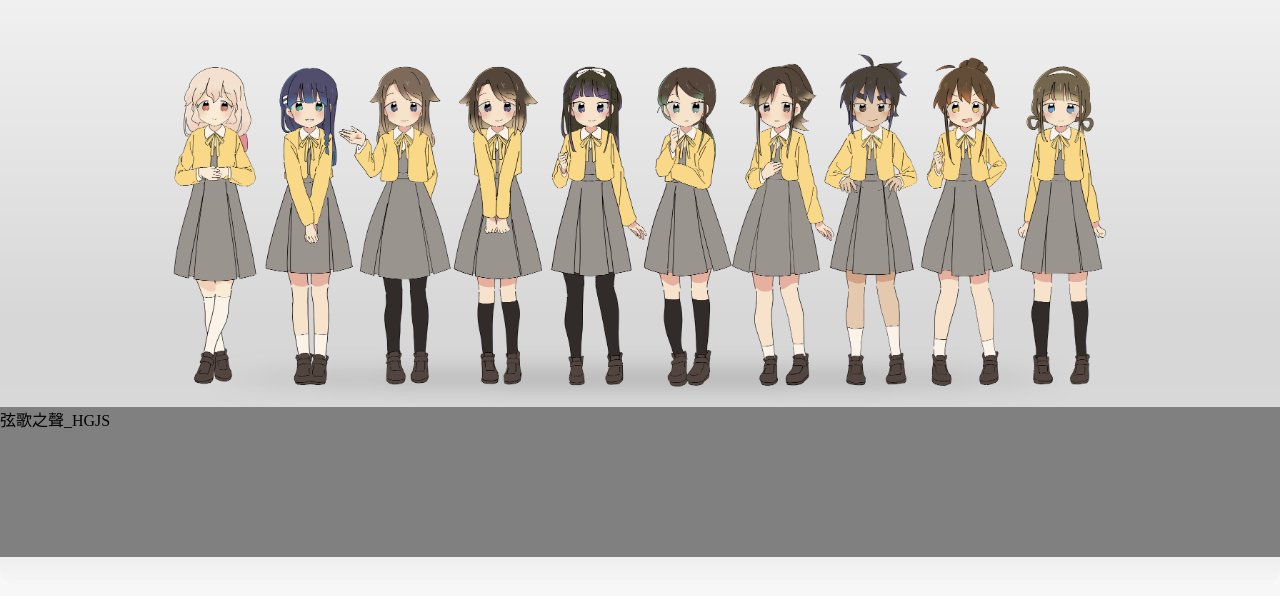
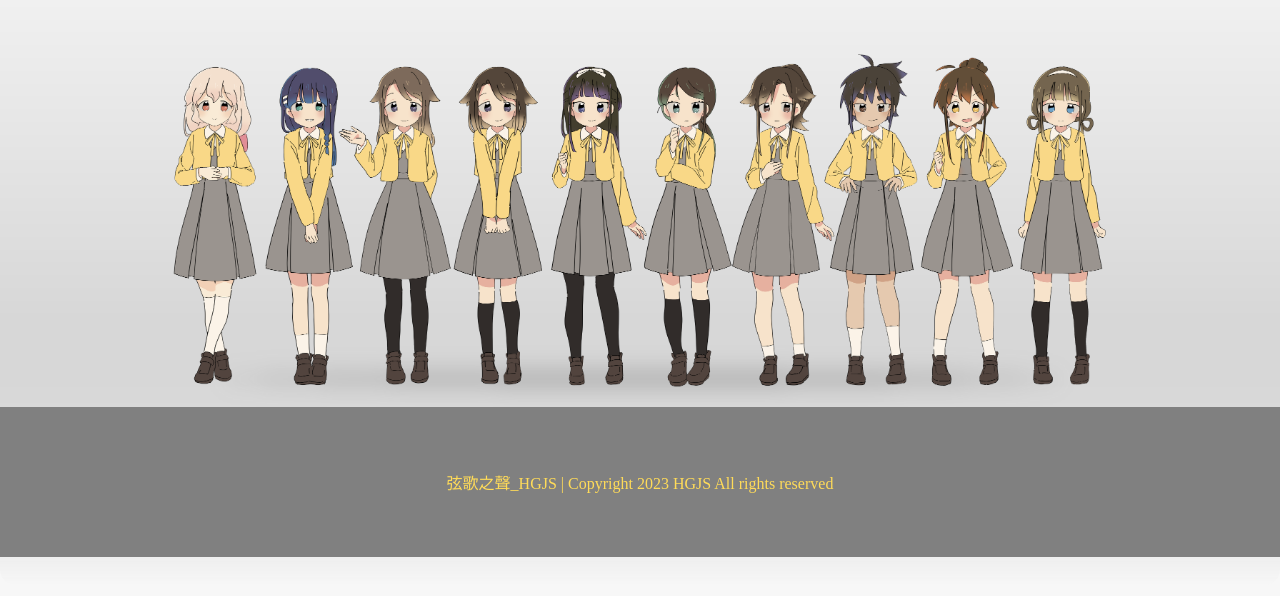
Before and after one commit to jyhyun1008/ygdr, a plain HTML site: page index.html in a window 1280 px wide. Shown: the part 168-764 px from the top of the page. Drawn offline with nearby package versions, Linux system fonts and the light colour scheme; no server answers; a web font is replaced by a local one.

Commit message:
Update index.html

```diff
--- a/index.html
+++ b/index.html
@@ -51,7 +51,9 @@
 </div>
 </div>
 
-<footer>弦歌之聲_HGJS</footer>
+    <footer>
+        <div>弦歌之聲_HGJS | Copyright 2023 HGJS All rights reserved</div>
+    </footer>
 
 <script src="https://ajax.googleapis.com/ajax/libs/jquery/1.12.4/jquery.min.js"></script>
 <script src="./js/index.js"></script>
```
